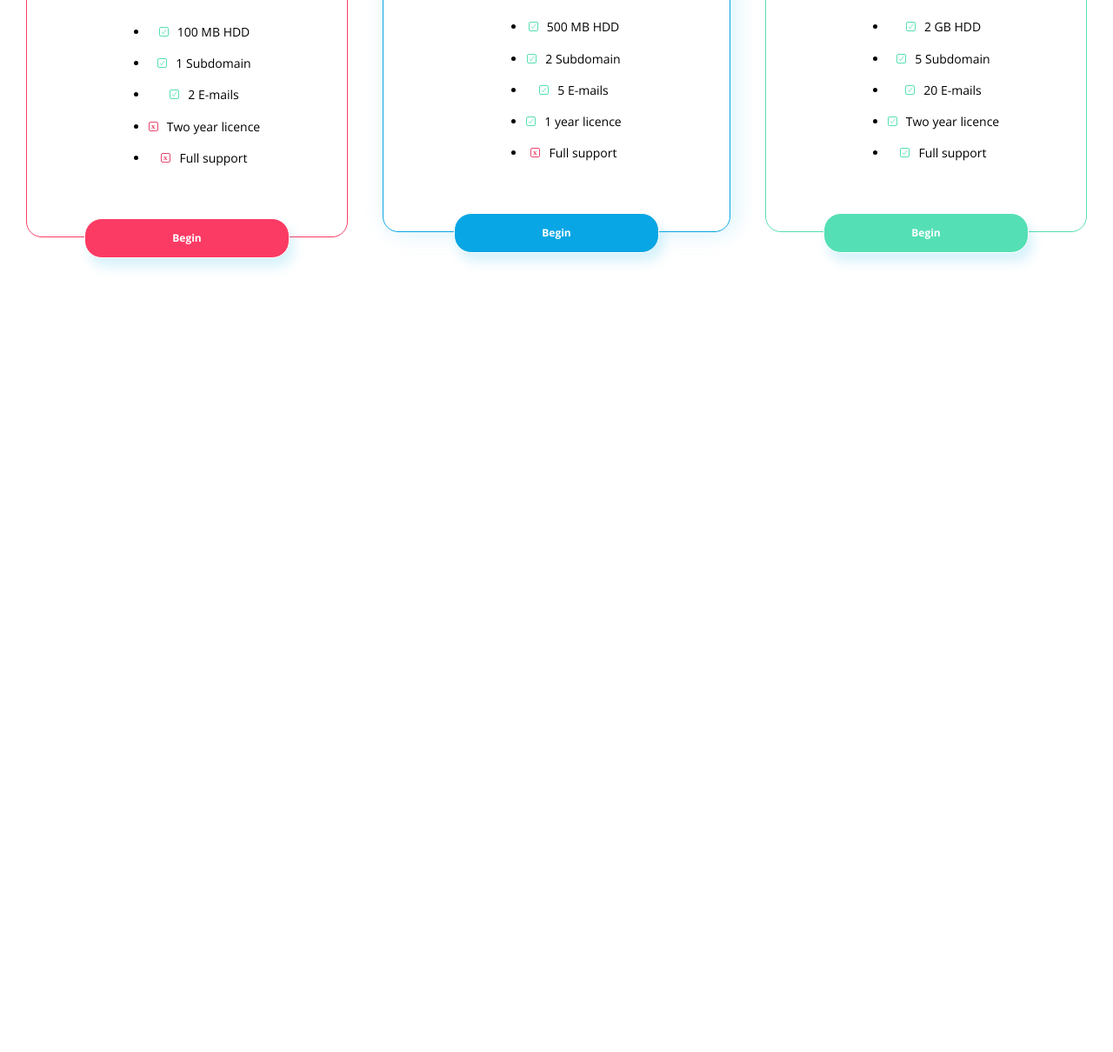
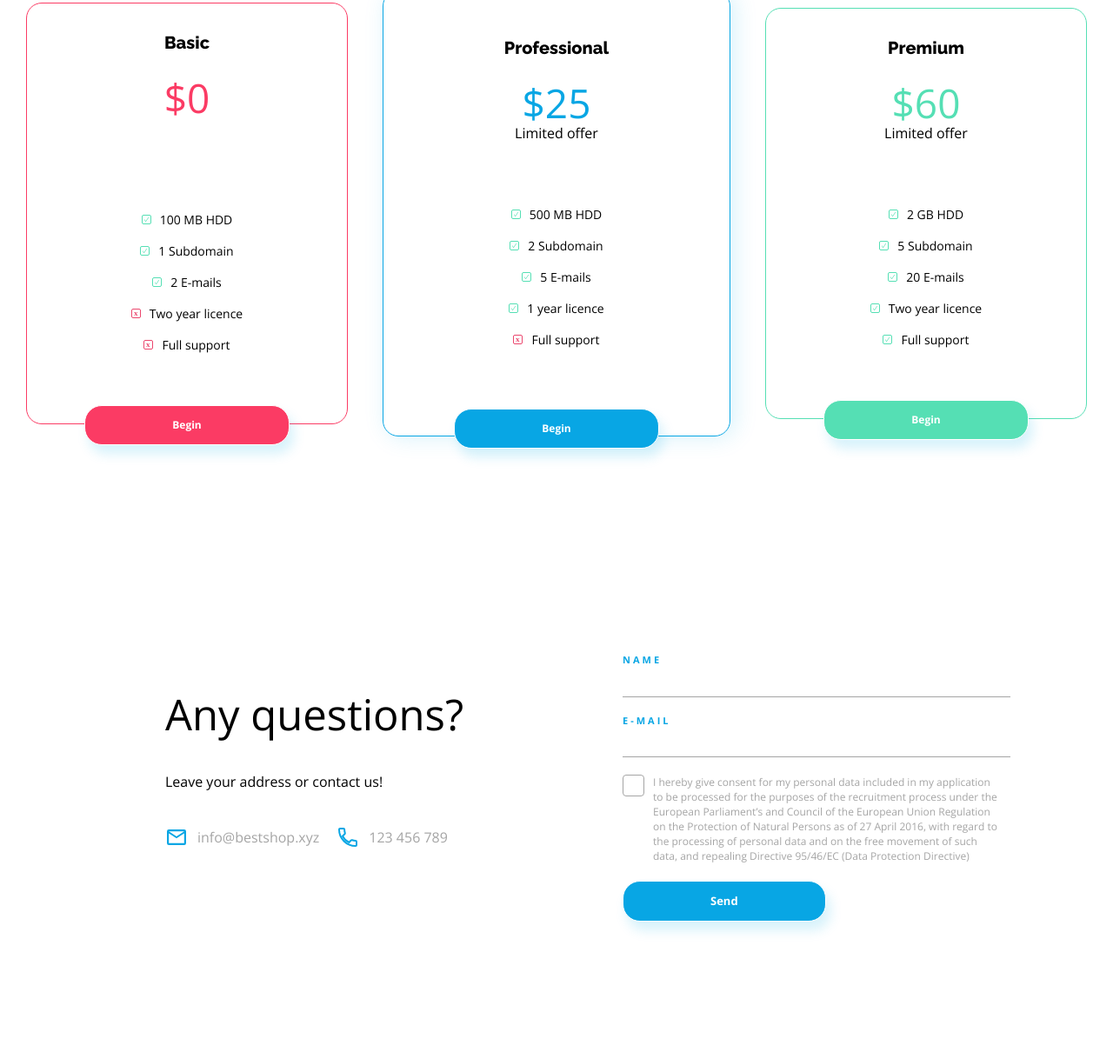
Before and after one commit to staszewska/BestShop-Project, a plain HTML site: page index.html in a window 1280 px wide. Shown: the part 2950-4160 px from the top of the page at 87% size. Before the commit the page ends 3323 px from the top, so only its background shows below. Drawn offline with nearby package versions, Linux system fonts and the light colour scheme; files whose address does not match are found by name.

Commit message:
Contact section

```diff
--- a/index.html
+++ b/index.html
@@ -122,6 +122,7 @@
     </section>
 
     <section class="pricing">
+        <h2 class="pricing__title">Pricing</h2>
         <div class="pricing__boxes">
 
             <div class="pricing__box pricing__box--basic">
@@ -175,6 +176,52 @@
 
         </div>
 
+        </div>
+    </section>
+
+    <section class="contact container">
+        <div class="contact__column">
+            <h2 class="contact__title">Any questions?</h2>
+            <p class="contact__text">Leave your address or contact us!</p>
+            <div class="contact__details">
+                <a href="#" class="contact__item">
+                    <img src="assets/Mail Icon.svg" alt="phone">
+                    info@bestshop.xyz</a>
+
+                <a href="#" class="contact__item">
+                    <img src="assets/Phone Icon.svg" alt="phone">
+                    123 456 789</a>
+            </div>
+        </div>
+
+        <div class="contact__column">
+
+            <form class="form">
+                <div class="form__field">
+                    <label class="form__label" for="name">Name</label>
+                    <input class="form__input" type="text">
+                </div>
+
+                <div class="form__field">
+                    <label class="form__label" for="email">E-mail</label>
+                    <input class="form__input" for="email">
+                </div>
+
+                <div class="form__consent">
+                    <label class="form__checkbox" for="consent-checkbox">
+                        <input type="checkbox" id="consent-checkbox" name="consent-checkbox">
+                        <span class="checkbox"></span>
+                        <p class="consent__text">I hereby give consent for my personal data included in my
+                            application to be processed for the purposes of the recruitment
+                            process under the European Parliament’s and Council of the
+                            European Union Regulation on the Protection of Natural Persons as
+                            of 27 April 2016, with regard to the processing of personal data
+                            and on the free movement of such data, and repealing Directive
+                            95/46/EC (Data Protection Directive)</p>
+                    </label>
+                </div>
+                <button type="submit" class="send__button">Send</button>
+            </form>
 
         </div>
     </section>
--- a/styles.css
+++ b/styles.css
@@ -446,6 +446,8 @@ a {
 
 .pricing__items {
   text-align: center;
+  list-style: none;
+  padding: 0
 }
 
 .pricing__item {
@@ -472,6 +474,10 @@ a {
   background-color: var(--accent-color);
 }
 
+.pricing__box--profi .btn {
+  bottom: -35px
+}
+
 .pricing__box--basic {
   --accent-color: var(--color-redish);
 }
@@ -485,6 +491,7 @@ a {
   width: 400px;
   box-shadow: 5px 1px 27px var(--color-primary-shadow);
   margin: 0 40px;
+  padding: 20px;
 }
 
 .pricing__box--professional .pricing__type {
@@ -498,3 +505,145 @@ a {
 .pricing__box--premium {
   --accent-color: var(--color-green);
 }
+
+.pricing__title {
+  text-align: center;
+  padding: 50px 0;
+  font-weight: normal;
+  font-family: var(--font-raleway);
+  font-size: 36px;
+}
+
+/* Contact section */
+
+.contact {
+  display: flex;
+  justify-content: center;
+  padding: 150px;
+}
+
+.contact__column {
+  width: 50%;
+  padding: 0 40px;
+}
+
+.contact__title {
+  font-size: 49px;
+  font-weight: normal;
+}
+
+.contact__text {
+  font-size: 16px;
+  font-weight: normal;
+  font-family: var(--font-open-sans);
+  margin: 22px 0 42px;
+}
+
+.contact__details {
+  display: flex;
+  justify-content: flex-start;
+  align-items: center;
+  color: var(--color-grey);
+}
+
+.contact__item {
+  color: var(--color-grey);
+  text-decoration: none;
+  display: flex;
+  align-items: center;
+}
+
+.contact__item img {
+  margin-right: 10px
+}
+
+.contact__item:first-of-type {
+  margin-right: 20px;
+}
+
+.form__field {
+  display: flex;
+  flex-direction: column;
+}
+
+.form__label {
+  font-weight: bold;
+  text-transform: uppercase;
+  color: var(--color-primary);
+  line-height: 0.9rem;
+  letter-spacing: 3px;
+  font-size: 0.6875rem;
+}
+
+.form__input {
+  border: none;
+  border-bottom: 1px solid var(--color-grey);
+  line-height: 2rem;
+  background-color: transparent;
+}
+
+.form__field:first-of-type {
+  margin-bottom: 20px
+}
+
+.form__consent {
+  margin-top: 20px;
+  display: flex;
+}
+
+.form__checkbox {
+  display: flex;
+  position: relative;
+  padding-left: 25px;
+  font-size: 1.5rem;
+}
+
+.form__checkbox input {
+  position: absolute;
+  width: 0;
+  height: 0;
+  opacity: 0;
+}
+
+.form__checkbox:hover {
+  cursor: pointer;
+}
+
+.form__checkbox .checkbox {
+  position: absolute;
+  top: 0;
+  left: 0;
+  height: 25px;
+  width: 25px;
+  background-color: var(--color-white);
+  border: 1px solid var(--color-grey);
+  border-radius: 4px;
+}
+
+.form__checkbox input:checked ~ .checkbox {
+  background-image: url("assets/Checkmark.svg");
+  background-position: center;
+  background-size: 50%;
+  background-repeat: no-repeat;
+}
+
+.form__checkbox .consent__text {
+  margin: 0 10px;
+  font-size: 0.75rem;
+  color: var(--color-grey);
+  line-height: 17px;
+}
+
+.send__button {
+  font-size: 0.8125rem;
+  padding: 20px 97px;
+  align-self: flex-end;
+  margin-top: 20px;
+  padding: 15px 100px;
+  border: 1px solid white;
+  border-radius: 20px;
+  background-color: #08A6E4;
+  color: white;
+  font-weight: 600;
+  box-shadow: 5px 10px 14px #07ACE629;
+}
```
Lines whose indentation alone changed are shown as unchanged.
